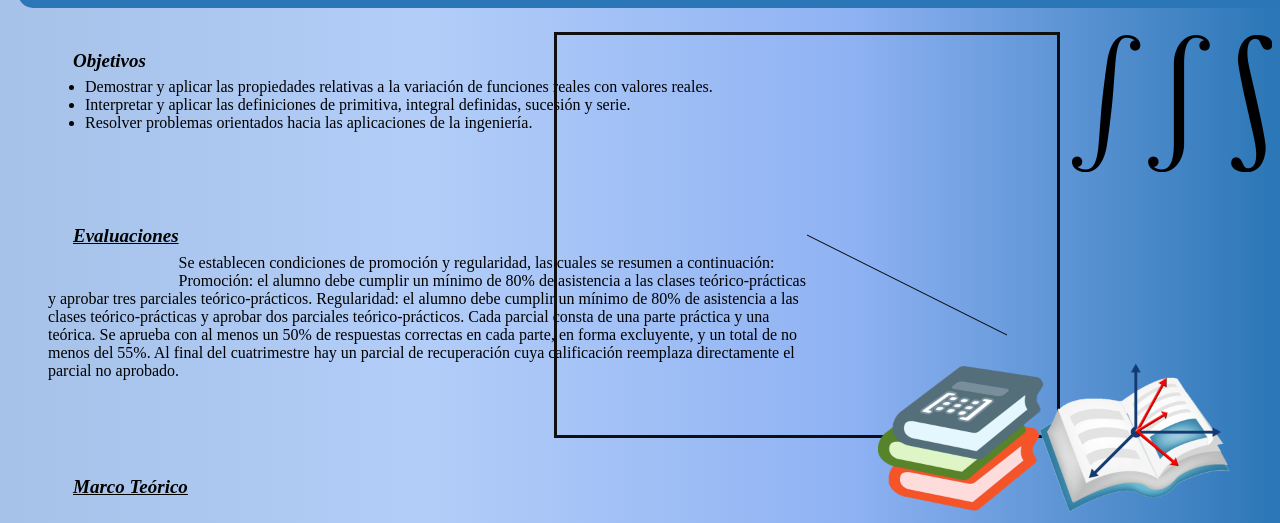
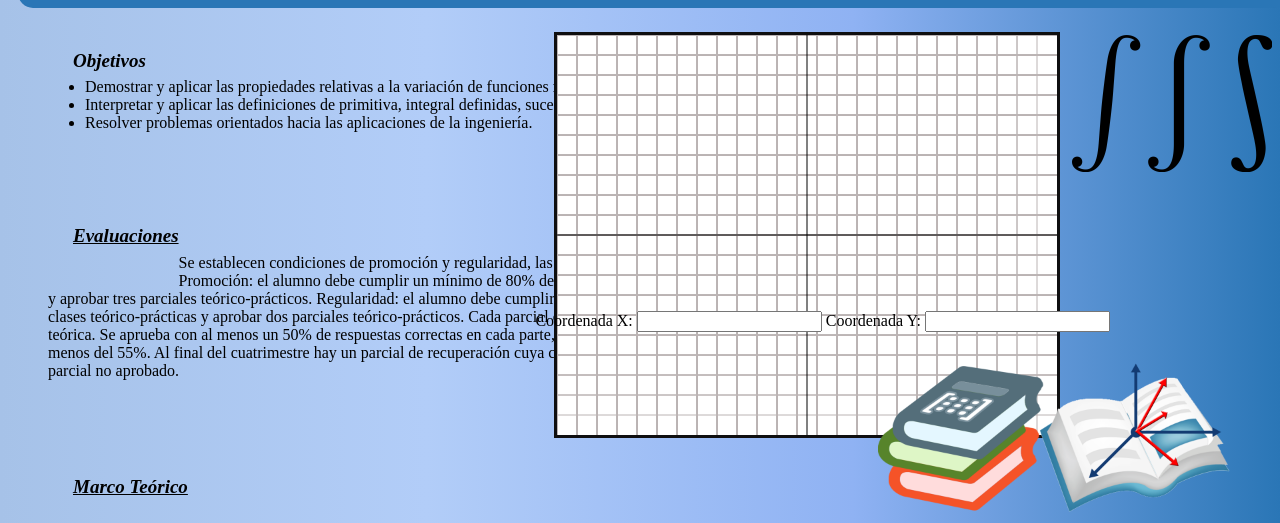
Before and after one commit to UCC-LabCompu2-Historico/proyecto2021-prandi-rojo, a plain HTML site: page Materias/AM1/AM1.html in a window 1280 px wide. Shown: the part 168-691 px from the top of the page. Drawn offline with Linux system fonts and the light colour scheme.

Commit message:
cambios js

```diff
--- a/Materias/AM1/AM1.html
+++ b/Materias/AM1/AM1.html
@@ -13,7 +13,7 @@
   <script type="text/javascript" src="../../js/main.js"></script>
   <link rel="shortcut icon" href="../../imagenes generales/logo.png">
 </head>
-<body>
+<body onload="cargarcanvas()">
 <header>
 
 
@@ -60,6 +60,10 @@
 
   <canvas id="myCanvas"   width="500" height="400"></canvas>
 
+  <div id="coordenadas">
+  <label for="x"> Coordenada X: </label> <input type="text" name="x"  id="x" >
+  <label for="y"> Coordenada Y: </label> <input type="text" name="y"  id="y" >
+  </div>
 
 </section>
 <figure>
--- a/css/materias.css
+++ b/css/materias.css
@@ -112,12 +112,22 @@ figure{
   margin-left: 25px;
 }
 
+
+#coordenadas{
+  float: right;
+  position: absolute;
+  right: 170px;
+  bottom: 300px;
+
+}
+
 #myCanvas{
   float: right;
   position: absolute;
   right: 220px;
   top: 200px;
   border: solid #0f0f10;
+  background-color: white;
 }
 
 footer{
--- a/css/paginas.css
+++ b/css/paginas.css
@@ -61,9 +61,10 @@ aside{
   text-align: center;
 }
 
-.Bs-ds{
+#texto{
   position: relative;
   float: right;
+  font-family: "Book Antiqua";
 }
 
 #I{
--- a/js/main.js
+++ b/js/main.js
@@ -19,55 +19,74 @@ function miFunc (){
     }
     else if(carrera==1 && Validar(name)){
       if(anio==1){
-            window.open("Ing%20en%20computacion/ingcomputacion.html")
-        } else if (anio==2) { window.open("ing%20computacion%202/ingcomputacion2.html")}
+            window.open("Ing%20en%20computacion/ingcomputacion.html#"+name)
+        } else if (anio==2) { window.open("ing%20computacion%202/ingcomputacion2.html#"+name)}
       else if(anio!=1 || anio!=2) {alert('Seleccione el año porfavor')}
     }
     else if(carrera==2 && Validar(name)) {
-        if(anio==1){window.open("ingelectronica/Ingelectronica1.html")}
-        else if (anio==2){window.open("Ingelectronica%202/ingelectronica2.html")}
+        if(anio==1){window.open("ingelectronica/Ingelectronica1.html#"+name)}
+        else if (anio==2){window.open("Ingelectronica%202/ingelectronica2.html#"+name)}
         else if(anio!=1 || anio!=2) {alert('Seleccione el año porfavor')}
     }
     else if(carrera==3 && Validar(name)){
-        if(anio==1){window.open("ingensistemas1/ingensistemas1.html")}
-        else if (anio==2){window.open("ingensistemas2/ingensistemas2.html")}
+        if(anio==1){window.open("ingensistemas1/ingensistemas1.html#"+name)}
+        else if (anio==2){window.open("ingensistemas2/ingensistemas2.html#"+name)}
         else if(anio!=1 || anio!=2) {alert('Seleccione el año porfavor')}
     }
     else if (carrera!=1 && carrera != 2 && carrera!=3){alert('Seleccione la carrera porfavor')}
 
 }
+function cargarnombre(){
+    var urlcomp,nombre;
+    urlcomp=window.location.href.split("/")[5];
+    nombre=urlcomp.split("#")[1];
+
+   document.getElementById("texto").innerHTML = "¡Buenos dias " + nombre + " bienvenido a la Universidad Nacional de los Nicos!";
+}
+
+function cargarcanvas(){
+    var canva=document.getElementById("myCanvas");
+    var ctx= canva.getContext("2d");
+
+    var altmax= canva.height;
+    var anmax=canva.width;
+
+    ctx.beginPath();
+    for(var i=0;i<altmax;){
+        ctx.moveTo(0,i);
+        ctx.lineTo(anmax,i);
+        ctx.strokeStyle = "#bbb4b4";
+        ctx.stroke();
+        i=i+20;
+    }
+    ctx.closePath();
 
 
-window.onload= function mostrar(){
-    document.getElementById("texto").innerHTML ="tetas";
-}
+    ctx.beginPath();
+    for(var i=0;i<anmax;){
+        ctx.moveTo(i,0);
+        ctx.lineTo(i,altmax);
+        ctx.strokeStyle = "#bbb4b4";
+        ctx.stroke();
+        i=i+20;
+    }
+    ctx.closePath();
 
-window.onload=function draw() {
-    var canvas = document.getElementById("myCanvas");
-    var ctx = canvas.getContext('2d');
-    ctx.translate(250,200);
-    ctx.moveTo(0, 0);
-    ctx.lineTo(200, 100);
+    //eje X
+    ctx.beginPath();
+        ctx.moveTo(0,altmax/2);
+        ctx.lineTo(anmax,altmax/2);
+        ctx.strokeStyle = "#030303";
+        ctx.stroke();
+    ctx.closePath();
+
+    //eje y
+    ctx.beginPath();
+    ctx.moveTo(anmax/2,0);
+    ctx.lineTo(anmax/2,altmax);
+    ctx.strokeStyle = "#030303";
     ctx.stroke();
-    }
+    ctx.closePath();
 
 
-
-/**
-function miFunc() {
-    const carrera = document.getElementById("carreras");
-    const  a=carrera.options[carrera.selectedIndex].value;
-    const anio = document.getElementById("Año");
-    const b=anio.options[anio.selectedIndex].value;
-const carrera = document.getElementById("carreras").value;
-     const anio = document.getElementById("Año").value;
-
-    if (carrera===1 && anio===1){
-        window.open("Ing%20en%20computacion/ingcomputacion.html", new.target);
-    } else if (carrera===1 && anio===2){
-        window.open("ing%20computacion%202/ingcomputacion2.html")
-    }
-
-
-
-}**/
+}
```
Also changed, not shown: Ing en computacion/ingcomputacion.html (+4 -4 lines), Ingelectronica 2/ingelectronica2.html (+5 -3 lines), ing computacion 2/ingcomputacion2.html (+5 -3 lines), ingelectronica/Ingelectronica1.html (+4 -3 lines), ingensistemas1/ingensistemas1.html (+4 -3 lines), ingensistemas2/ingensistemas2.html (+4 -3 lines).
